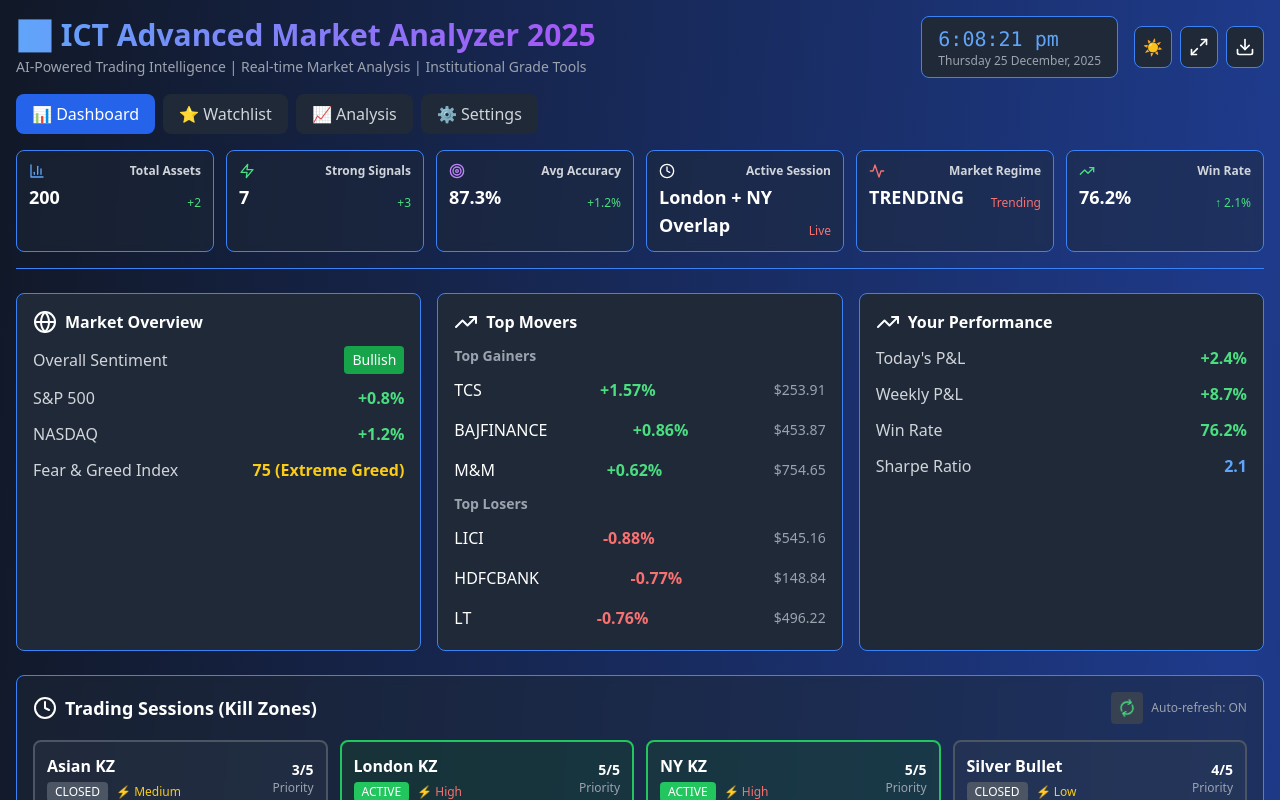
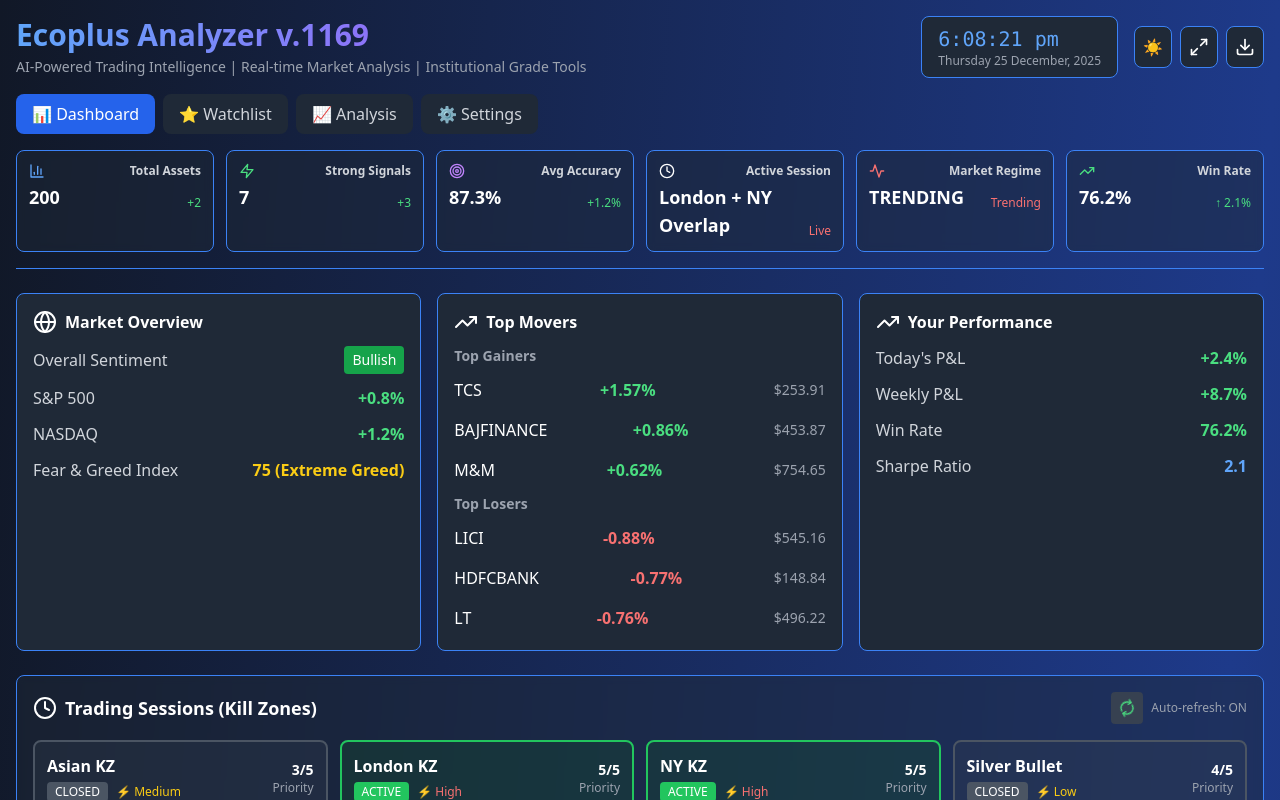
Before and after one commit to paragartbook-star/Ict-21, a React (Vite) app: page / in a window 1280 px wide. Shown: the top 800 px of the page. Built offline with nearby package versions, Linux system fonts and the light colour scheme.

Commit message:
Update App.jsx

```diff
--- a/src/App.jsx
+++ b/src/App.jsx
@@ -419,7 +419,7 @@ const App = () => {
         <div className="flex items-center justify-between mb-4">
           <div>
             <h1 className={`text-3xl font-bold bg-gradient-to-r from-blue-400 to-purple-500 bg-clip-text text-transparent`}>
-              📈 ICT Advanced Market Analyzer 2025
+              Ecoplus Analyzer v.1169
             </h1>
             <p className={`text-sm mt-1 ${darkMode ? 'text-gray-400' : 'text-gray-600'}`}>
               AI-Powered Trading Intelligence | Real-time Market Analysis | Institutional Grade Tools
```
